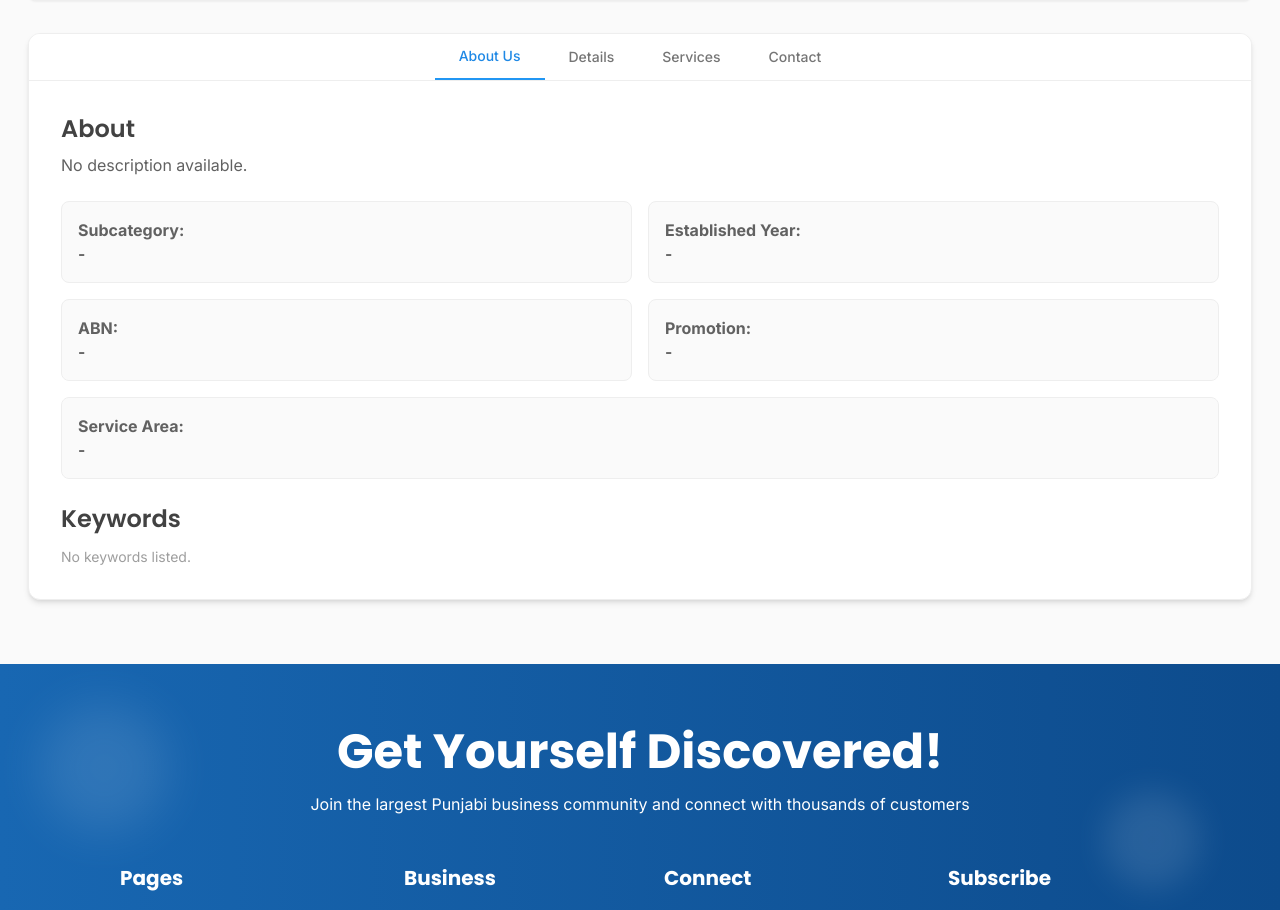
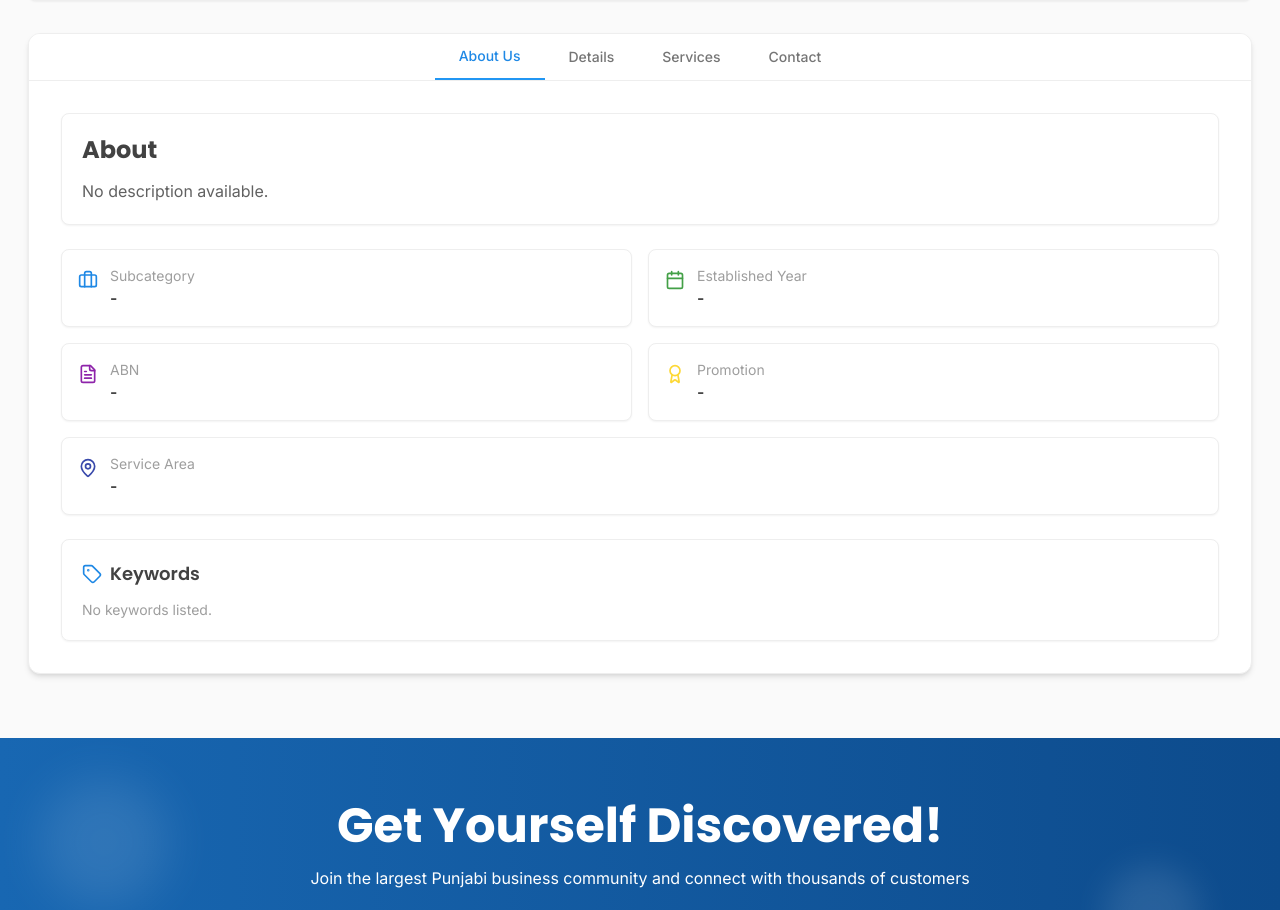
Before and after one commit to Infolanze807/punjabi-pages, a React (Vite) app: page /business-details-data in a window 1280 px wide. Shown: the part 930-1840 px from the top of the page. Built offline with nearby package versions, Linux system fonts and the light colour scheme.

Commit message:
BussinessDetail page design update

```diff
--- a/src/components/BusinessDetails/BusinessDetailData.jsx
+++ b/src/components/BusinessDetails/BusinessDetailData.jsx
@@ -12,6 +12,15 @@ import {
   ThumbsUp,
   ThumbsDown,
   Flag,
+  User,
+  CreditCard,
+  Wrench,
+  Award,
+  Share2,
+  FileText,
+  Calendar,
+  Briefcase,
+  Tag,
 } from "lucide-react";
 import { useLocation, useNavigate } from "react-router-dom";
 import { useDispatch, useSelector } from "react-redux";
@@ -106,7 +115,7 @@ const BusinessDetailData = () => {
                 >
                   <ArrowLeft className="h-4 w-4" />
                   <span className="text-sm">
-                    Search {business?.category} in Location
+                    Search {business?.category} in Location {business?.address?.city || business?.address?.suburb}
                   </span>
                 </button>
               </div>
@@ -248,9 +257,9 @@ const BusinessDetailData = () => {
 
                 {/* Optional Public Holiday Note */}
                 {business?.hours?.publicHolidayNotes && (
-                  <p className="text-yellow-600 text-xs mt-3 mb-2 italic">
-                    Public Holiday Info: {business?.hours?.publicHolidayNotes}
-                  </p>
+                  <div className="mt-4 p-3 bg-yellow-50 border border-yellow-200 rounded-md text-yellow-800 text-sm italic">
+                    📅 Public Holiday Info: {business?.hours?.publicHolidayNotes}
+                  </div>
                 )}
               </div>
 
@@ -306,7 +315,6 @@ const BusinessDetailData = () => {
                     ))}
                   </div>
                 </div>
-
               </div>
 
 
@@ -334,49 +342,77 @@ const BusinessDetailData = () => {
                 <div className="p-6 lg:p-8">
                   {activeTab === "about" && (
                     <div className="lg:col-span-2 space-y-6">
+
                       {/* About Description */}
-                      <div>
-                        <h3 className="text-2xl font-semibold text-gray-800 mb-2">About</h3>
-                        <p className="text-gray-700 whitespace-pre-line">
+                      <div className="bg-white border rounded-lg p-5 shadow-sm hover:shadow-md transition">
+                        <h3 className="text-2xl font-bold text-gray-800 mb-3">About</h3>
+                        <p className="text-gray-700 leading-relaxed whitespace-pre-line">
                           {business?.description || "No description available."}
                         </p>
                       </div>
 
                       {/* Details Grid */}
                       <div className="grid grid-cols-1 md:grid-cols-2 gap-4">
-                        <div className="border p-4 rounded-lg bg-gray-50">
-                          <strong className="block text-gray-700">Subcategory:</strong>
-                          <span className="text-gray-900">{business?.subCategory || "-"}</span>
+                        {/* Subcategory */}
+                        <div className="flex items-start gap-3 p-4 bg-white border rounded-lg shadow-sm hover:shadow-md transition">
+                          <Briefcase className="w-5 h-5 text-blue-600 mt-1" />
+                          <div>
+                            <p className="text-sm text-gray-500">Subcategory</p>
+                            <p className="text-gray-900 font-medium">{business?.subCategory || "-"}</p>
                           </div>
-                        <div className="border p-4 rounded-lg bg-gray-50">
-                          <strong className="block text-gray-700">Established Year:</strong>
-                          <span className="text-gray-900">{business?.establishedYear || "-"}</span>
                         </div>
-                        <div className="border p-4 rounded-lg bg-gray-50">
-                          <strong className="block text-gray-700">ABN:</strong>
-                          <span className="text-gray-900">{business?.abn || "-"}</span>
+
+                        {/* Established Year */}
+                        <div className="flex items-start gap-3 p-4 bg-white border rounded-lg shadow-sm hover:shadow-md transition">
+                          <Calendar className="w-5 h-5 text-green-600 mt-1" />
+                          <div>
+                            <p className="text-sm text-gray-500">Established Year</p>
+                            <p className="text-gray-900 font-medium">{business?.establishedYear || "-"}</p>
                           </div>
-                        <div className="border p-4 rounded-lg bg-gray-50">
-                          <strong className="block text-gray-700">Promotion:</strong>
-                          <span className="text-gray-900">{business?.promotions || "-"}</span>
                         </div>
-                        <div className="border p-4 rounded-lg bg-gray-50 md:col-span-2">
-                          <strong className="block text-gray-700">Service Area:</strong>
-                          <span className="text-gray-900">
+
+                        {/* ABN */}
+                        <div className="flex items-start gap-3 p-4 bg-white border rounded-lg shadow-sm hover:shadow-md transition">
+                          <FileText className="w-5 h-5 text-purple-600 mt-1" />
+                          <div>
+                            <p className="text-sm text-gray-500">ABN</p>
+                            <p className="text-gray-900 font-medium">{business?.abn || "-"}</p>
+                          </div>
+                        </div>
+
+                        {/* Promotion */}
+                        <div className="flex items-start gap-3 p-4 bg-white border rounded-lg shadow-sm hover:shadow-md transition">
+                          <Award className="w-5 h-5 text-yellow-600 mt-1" />
+                          <div>
+                            <p className="text-sm text-gray-500">Promotion</p>
+                            <p className="text-gray-900 font-medium">{business?.promotions || "-"}</p>
+                          </div>
+                        </div>
+
+                        {/* Service Area */}
+                        <div className="flex items-start gap-3 p-4 bg-white border rounded-lg shadow-sm hover:shadow-md transition md:col-span-2">
+                          <MapPin className="w-5 h-5 text-indigo-600 mt-1" />
+                          <div>
+                            <p className="text-sm text-gray-500">Service Area</p>
+                            <p className="text-gray-900 font-medium">
                               {business?.serviceAreas?.length ? business.serviceAreas.join(", ") : "-"}
-                          </span>
+                            </p>
+                          </div>
                         </div>
                       </div>
 
                       {/* Keywords */}
-                      <div>
-                        <h3 className="text-2xl font-semibold text-gray-800 mb-3">Keywords</h3>
+                      <div className="bg-white border rounded-lg p-5 shadow-sm hover:shadow-md transition">
+                        <div className="flex items-center gap-2 mb-3">
+                          <Tag className="w-5 h-5 text-blue-600" />
+                          <h3 className="text-lg font-semibold text-gray-800">Keywords</h3>
+                        </div>
                         {business?.keywords?.length ? (
                           <div className="flex flex-wrap gap-2">
                             {business.keywords.map((kw, index) => (
                               <span
                                 key={index}
-                                className="px-3 py-1 bg-blue-100 text-blue-800 text-sm rounded-full"
+                                className="px-3 py-1 bg-blue-100 text-blue-800 text-sm font-medium rounded-full shadow-sm"
                               >
                                 {kw}
                               </span>
@@ -386,39 +422,47 @@ const BusinessDetailData = () => {
                           <p className="text-gray-500 text-sm">No keywords listed.</p>
                         )}
                       </div>
+
                     </div>
                   )}
 
                   {activeTab === "details" && (
                     <div className="space-y-6">
+
                       {/* Address */}
+                      <div className="bg-white border rounded-lg p-5 shadow-sm hover:shadow-md transition">
+                        <div className="flex items-center gap-2 mb-2">
+                          <MapPin className="w-5 h-5 text-red-600" />
+                          <h4 className="text-lg font-semibold text-gray-800">Address</h4>
+                        </div>
                         {business?.address ? (
-                        <div className="bg-gray-50 border rounded-lg p-4">
-                          <h4 className="text-lg font-medium text-gray-700 mb-1">Address</h4>
-                          <p className="text-gray-700">
+                          <p className="text-gray-700 leading-relaxed">
                             {business.address.street}, {business?.address?.city || business?.address?.suburb},<br />
                             {business.address.state}, {business.address.postcode}
                           </p>
-                        </div>
                         ) : (
                           <p className="text-gray-500 text-sm">No address available.</p>
                         )}
+                      </div>
 
                       {/* Social Links */}
-                      {business?.socialLinks && Object.keys(business.socialLinks).length > 0 && (
-                        <div className="bg-gray-50 border rounded-lg p-4">
-                          <h4 className="text-lg font-medium text-gray-700 mb-1">Social Links</h4>
-                          <ul className="list-disc pl-5 space-y-1 text-sm text-gray-700">
+                      <div className="bg-white border rounded-lg p-5 shadow-sm hover:shadow-md transition">
+                        <div className="flex items-center gap-2 mb-2">
+                          <Share2 className="w-5 h-5 text-blue-600" />
+                          <h4 className="text-lg font-semibold text-gray-800">Social Links</h4>
+                        </div>
+                        {business?.socialLinks && Object.keys(business.socialLinks).length > 0 ? (
+                          <ul className="space-y-1 text-sm">
                             {Object.entries(business.socialLinks).map(
                               ([key, value]) =>
                                 value && (
-                                  <li key={key}>
-                                    {key}:{""}
+                                  <li key={key} className="flex items-center gap-2">
+                                    <span className="capitalize font-medium text-gray-700">{key}:</span>
                                     <a
                                       href={value}
                                       target="_blank"
                                       rel="noopener noreferrer"
-                                      className="text-blue-600 underline break-all"
+                                      className="text-blue-600 hover:underline break-all"
                                     >
                                       {value}
                                     </a>
@@ -426,101 +470,169 @@ const BusinessDetailData = () => {
                                 )
                             )}
                           </ul>
+                        ) : (
+                          <p className="text-gray-500 text-sm">No social links available.</p>
+                        )}
                       </div>
-                      )}
 
                       {/* Certifications */}
+                      <div className="bg-white border rounded-lg p-5 shadow-sm hover:shadow-md transition">
+                        <div className="flex items-center gap-2 mb-2">
+                          <Award className="w-5 h-5 text-yellow-600" />
+                          <h4 className="text-lg font-semibold text-gray-800">Certifications</h4>
+                        </div>
                         {business?.certifications?.length > 0 ? (
-                        <div className="bg-gray-50 border rounded-lg p-4">
-                          <h4 className="text-lg font-medium text-gray-700 mb-1">Certifications</h4>
                           <div className="flex flex-wrap gap-2 mt-2">
                             {business.certifications.map((cert, index) => (
                               <span
                                 key={index}
-                                className="px-3 py-1 text-sm bg-yellow-100 text-yellow-800 rounded-full"
+                                className="px-3 py-1 text-sm font-medium bg-yellow-100 text-yellow-800 rounded-full shadow-sm"
                               >
                                 {cert}
                               </span>
                             ))}
                           </div>
-                        </div>
                         ) : (
                           <p className="text-gray-500 text-sm">No certifications listed.</p>
                         )}
                       </div>
+
+                    </div>
                   )}
-
 
                   {activeTab === "services" && (
                     <div className="space-y-6">
 
                       {/* Our Services */}
+                      <div className="bg-white border rounded-lg p-5 shadow-sm hover:shadow-md transition">
+                        <div className="flex items-center gap-2 mb-3">
+                          <Wrench className="w-5 h-5 text-blue-600" />
+                          <h4 className="text-lg font-semibold text-gray-800">Our Services</h4>
+                        </div>
                         {business?.services?.length ? (
-                        <div className="bg-gray-50 border rounded-lg p-4">
-                          <h4 className="text-lg font-medium text-gray-700 mb-2">Our Services</h4>
                           <div className="flex flex-wrap gap-2">
                             {business.services.map((service, index) => (
                               <span
                                 key={index}
-                                className="px-3 py-1 rounded-full bg-blue-100 text-blue-800 text-sm"
+                                className="px-3 py-1 rounded-full bg-blue-100 text-blue-800 text-sm font-medium shadow-sm"
                               >
                                 {service}
                               </span>
                             ))}
                           </div>
-                        </div>
                         ) : (
                           <p className="text-gray-500 text-sm">No services listed.</p>
                         )}
+                      </div>
 
                       {/* Payment Methods */}
+                      <div className="bg-white border rounded-lg p-5 shadow-sm hover:shadow-md transition">
+                        <div className="flex items-center gap-2 mb-3">
+                          <CreditCard className="w-5 h-5 text-green-600" />
+                          <h4 className="text-lg font-semibold text-gray-800">Payment Methods</h4>
+                        </div>
                         {business?.paymentMethods?.length ? (
-                        <div className="bg-gray-50 border rounded-lg p-4">
-                          <h4 className="text-lg font-medium text-gray-700 mb-2">Payment Methods</h4>
                           <div className="flex flex-wrap gap-2">
                             {business.paymentMethods.map((method, index) => (
                               <span
                                 key={index}
-                                className="px-3 py-1 rounded-full bg-green-100 text-green-800 text-sm"
+                                className="px-3 py-1 rounded-full bg-green-100 text-green-800 text-sm font-medium shadow-sm"
                               >
                                 {method}
                               </span>
                             ))}
                           </div>
-                        </div>
                         ) : (
                           <p className="text-gray-500 text-sm">No payment methods listed.</p>
                         )}
                       </div>
+
+                    </div>
                   )}
 
+                  {activeTab === "contact" && (
+                    <div className="space-y-6">
+                      <h3 className="text-2xl font-bold text-gray-800 border-b pb-2">Contact Information</h3>
+                      <div className="grid grid-cols-1 md:grid-cols-2 gap-6">
 
-                  {activeTab === "contact" && (
-                    <div className="space-y-4">
-                      <h3 className="text-2xl font-semibold text-gray-800 mb-4">Contact</h3>
-                      <div className="grid grid-cols-1 md:grid-cols-2 gap-4">
-                        <div className="border p-4 rounded-md">
-                          <strong>Contact Person:</strong> {business?.contactPerson || "-"}
+                        {/* Contact Person */}
+                        <div className="flex items-center gap-3 p-4 bg-white shadow-sm rounded-lg border hover:shadow-md transition">
+                          <User className="w-5 h-5 text-gray-500" />
+                          <div>
+                            <p className="text-sm text-gray-500">Contact Person</p>
+                            <p className="text-gray-800 font-medium">{business?.contactPerson || "-"}</p>
                           </div>
-                        <div className="border p-4 rounded-md">
-                          <strong>Phone:</strong> {business?.phone || "-"}
                         </div>
-                        <div className="border p-4 rounded-md">
-                          <strong>Alternate Phone:</strong> {business?.alternateContacts?.phone || "-"}
+
+                        {/* Phone */}
+                        <div className="flex items-center gap-3 p-4 bg-white shadow-sm rounded-lg border hover:shadow-md transition">
+                          <Phone className="w-5 h-5 text-gray-500" />
+                          <div>
+                            <p className="text-sm text-gray-500">Phone</p>
+                            <p className="text-gray-800 font-medium">{business?.phone || "-"}</p>
                           </div>
-                        <div className="border p-4 rounded-md">
-                          <strong>Email:</strong> {business?.email || "-"}
                         </div>
-                        <div className="border p-4 rounded-md">
-                          <strong>Alternate Email:</strong> {business?.alternateContacts?.email || "-"}
+
+                        {/* Alternate Phone */}
+                        <div className="flex items-center gap-3 p-4 bg-white shadow-sm rounded-lg border hover:shadow-md transition">
+                          <Phone className="w-5 h-5 text-gray-500" />
+                          <div>
+                            <p className="text-sm text-gray-500">Alternate Phone</p>
+                            <p className="text-gray-800 font-medium">{business?.alternateContacts?.phone || "-"}</p>
                           </div>
-                        <div className="border p-4 rounded-md">
-                          <strong>Website:</strong> <a href={business?.website} target="_blank" className="text-blue-600 underline">{business?.website || "-"}</a>
                         </div>
+
+                        {/* Email */}
+                        <div className="flex items-center gap-3 p-4 bg-white shadow-sm rounded-lg border hover:shadow-md transition">
+                          <Mail className="w-5 h-5 text-gray-500" />
+                          <div>
+                            <p className="text-sm text-gray-500">Email</p>
+                            <a
+                              href={`mailto:${business?.email}`}
+                              className="text-blue-600 font-medium hover:underline"
+                            >
+                              {business?.email || "-"}
+                            </a>
+                          </div>
+                        </div>
+
+                        {/* Alternate Email */}
+                        <div className="flex items-center gap-3 p-4 bg-white shadow-sm rounded-lg border hover:shadow-md transition">
+                          <Mail className="w-5 h-5 text-gray-500" />
+                          <div>
+                            <p className="text-sm text-gray-500">Alternate Email</p>
+                            <a
+                              href={`mailto:${business?.alternateContacts?.email}`}
+                              className="text-blue-600 font-medium hover:underline"
+                            >
+                              {business?.alternateContacts?.email || "-"}
+                            </a>
+                          </div>
+                        </div>
+
+                        {/* Website */}
+                        <div className="flex items-center gap-3 p-4 bg-white shadow-sm rounded-lg border hover:shadow-md transition">
+                          <Globe className="w-5 h-5 text-gray-500" />
+                          <div>
+                            <p className="text-sm text-gray-500">Website</p>
+                            {business?.website ? (
+                              <a
+                                href={business.website}
+                                target="_blank"
+                                rel="noopener noreferrer"
+                                className="text-blue-600 font-medium hover:underline"
+                              >
+                                {business.website}
+                              </a>
+                            ) : (
+                              <span className="text-gray-800 font-medium">-</span>
+                            )}
+                          </div>
+                        </div>
+
                       </div>
                     </div>
                   )}
-
                 </div>
 
               </div>
--- a/src/components/BusinessDetails/SearchDetails.jsx
+++ b/src/components/BusinessDetails/SearchDetails.jsx
@@ -45,7 +45,7 @@ const SearchDetails = () => {
                 {/* Header */}
                 <div className="mb-6">
                   <h1 className="text-2xl md:text-3xl font-bold text-gray-800 mb-4">
-                    BEST local {selectedCategory} in location | Punjabi Pages®
+                    BEST local {selectedCategory} in location {businesses?.address?.city || businesses?.address?.suburb} | Punjabi Pages®
                   </h1>
 
 
@@ -253,7 +253,7 @@ const SearchDetails = () => {
 
 
                 {/* Related Articles */}
-                <div className="bg-white rounded-xl shadow-md border p-5">
+                {/* <div className="bg-white rounded-xl shadow-md border p-5">
                   <h3 className="text-lg font-semibold text-gray-800 mb-4">Related Articles</h3>
 
                   <div className="space-y-4">
@@ -285,7 +285,7 @@ const SearchDetails = () => {
                       View all articles
                     </a>
                   </div>
-                </div>
+                </div> */}
 
               </div>
             </div>
--- a/src/components/HomePages/PopularBusinesses.jsx
+++ b/src/components/HomePages/PopularBusinesses.jsx
@@ -61,7 +61,7 @@ export function PopularBusinesses() {
 
   useEffect(() => {
     dispatch(getPopularBusiness());
-  });
+  },[dispatch]);
   // console.log("popularBusiness", popularBusiness);
 
 
```
Lines whose indentation alone changed are shown as unchanged.
